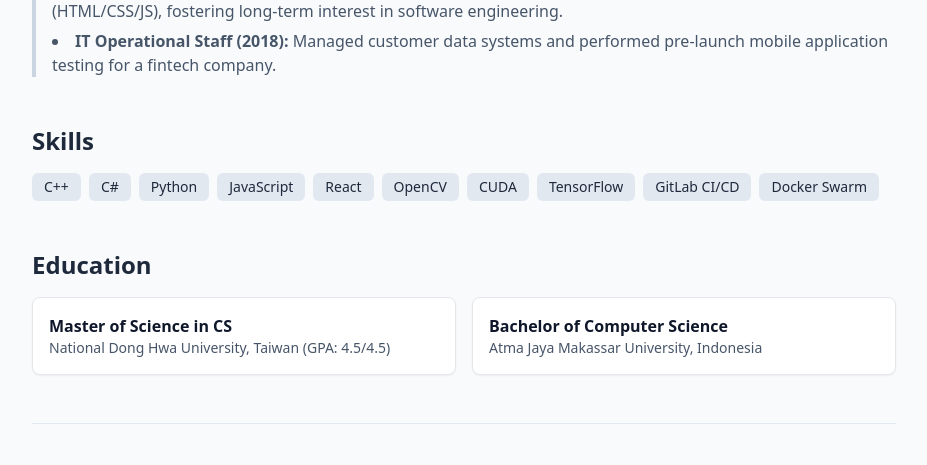
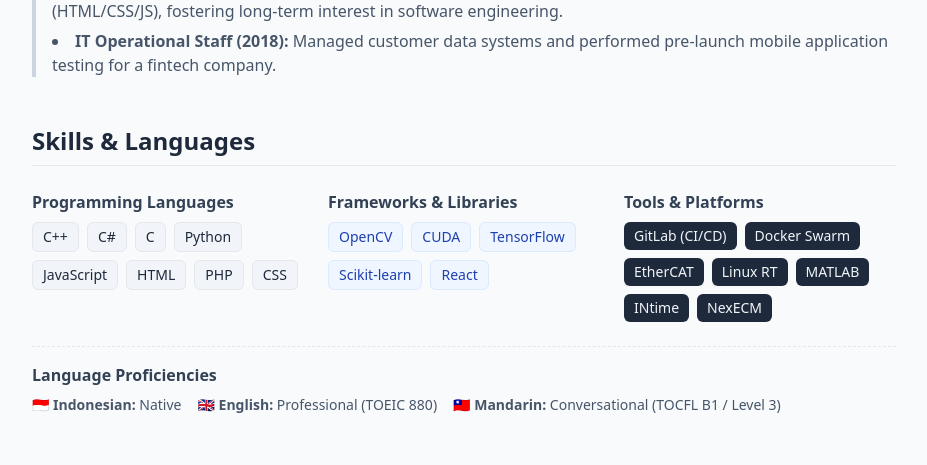
Before and after one commit to lisyee/portfolio-lisye, a Next.js app: page / in a window 1280 px wide. Shown: the part 1700-2165 px from the top of the page, without its empty margins (176-1103 px from the left). Built offline with nearby package versions, Linux system fonts and the light colour scheme; no server answers; the database is empty.

Commit message:
Update Skills.tsx

```diff
--- a/components/Skills.tsx
+++ b/components/Skills.tsx
@@ -1,14 +1,54 @@
 export default function Skills() {
-  const skills = ['C++', 'C#', 'Python', 'JavaScript', 'React', 'OpenCV', 'CUDA', 'TensorFlow', 'GitLab CI/CD', 'Docker Swarm'];
+  const languages = ['C++', 'C#', 'C', 'Python', 'JavaScript', 'HTML', 'PHP', 'CSS'];
+  const frameworks = ['OpenCV', 'CUDA', 'TensorFlow', 'Scikit-learn', 'React'];
+  const tools = ['GitLab (CI/CD)', 'Docker Swarm', 'EtherCAT', 'Linux RT', 'MATLAB', 'INtime', 'NexECM'];
+
   return (
-    <section>
-      <h2 className="text-2xl font-bold text-slate-800 mb-4">Skills</h2>
-      <div className="flex flex-wrap gap-2">
-        {skills.map((skill) => (
-          <span key={skill} className="bg-slate-200 text-slate-800 px-3 py-1 rounded-md text-sm font-medium">
-            {skill}
-          </span>
-        ))}
+    <section className="space-y-6">
+      <h2 className="text-2xl font-bold text-slate-800 border-b pb-2">Skills & Languages</h2>
+
+      <div className="grid md:grid-cols-3 gap-6">
+        <div>
+          <h3 className="font-semibold text-slate-700 mb-2">Programming Languages</h3>
+          <div className="flex flex-wrap gap-2">
+            {languages.map((skill) => (
+              <span key={skill} className="bg-slate-100 text-slate-800 px-2.5 py-1 rounded-md text-sm font-medium border">
+                {skill}
+              </span>
+            ))}
+          </div>
+        </div>
+
+        <div>
+          <h3 className="font-semibold text-slate-700 mb-2">Frameworks & Libraries</h3>
+          <div className="flex flex-wrap gap-2">
+            {frameworks.map((skill) => (
+              <span key={skill} className="bg-blue-50 text-blue-800 px-2.5 py-1 rounded-md text-sm font-medium border border-blue-100">
+                {skill}
+              </span>
+            ))}
+          </div>
+        </div>
+
+        <div>
+          <h3 className="font-semibold text-slate-700 mb-2">Tools & Platforms</h3>
+          <div className="flex flex-wrap gap-2">
+            {tools.map((skill) => (
+              <span key={skill} className="bg-slate-800 text-slate-100 px-2.5 py-1 rounded-md text-sm font-medium">
+                {skill}
+              </span>
+            ))}
+          </div>
+        </div>
+      </div>
+
+      <div className="pt-4 border-t border-dashed">
+        <h3 className="font-semibold text-slate-700 mb-2">Language Proficiencies</h3>
+        <div className="flex gap-4 text-sm text-slate-600">
+          <p>🇮🇩 <strong>Indonesian:</strong> Native</p>
+          <p>🇬🇧 <strong>English:</strong> Professional (TOEIC 880)</p>
+          <p>🇹🇼 <strong>Mandarin:</strong> Conversational (TOCFL B1 / Level 3)</p>
+        </div>
       </div>
     </section>
   );
```
